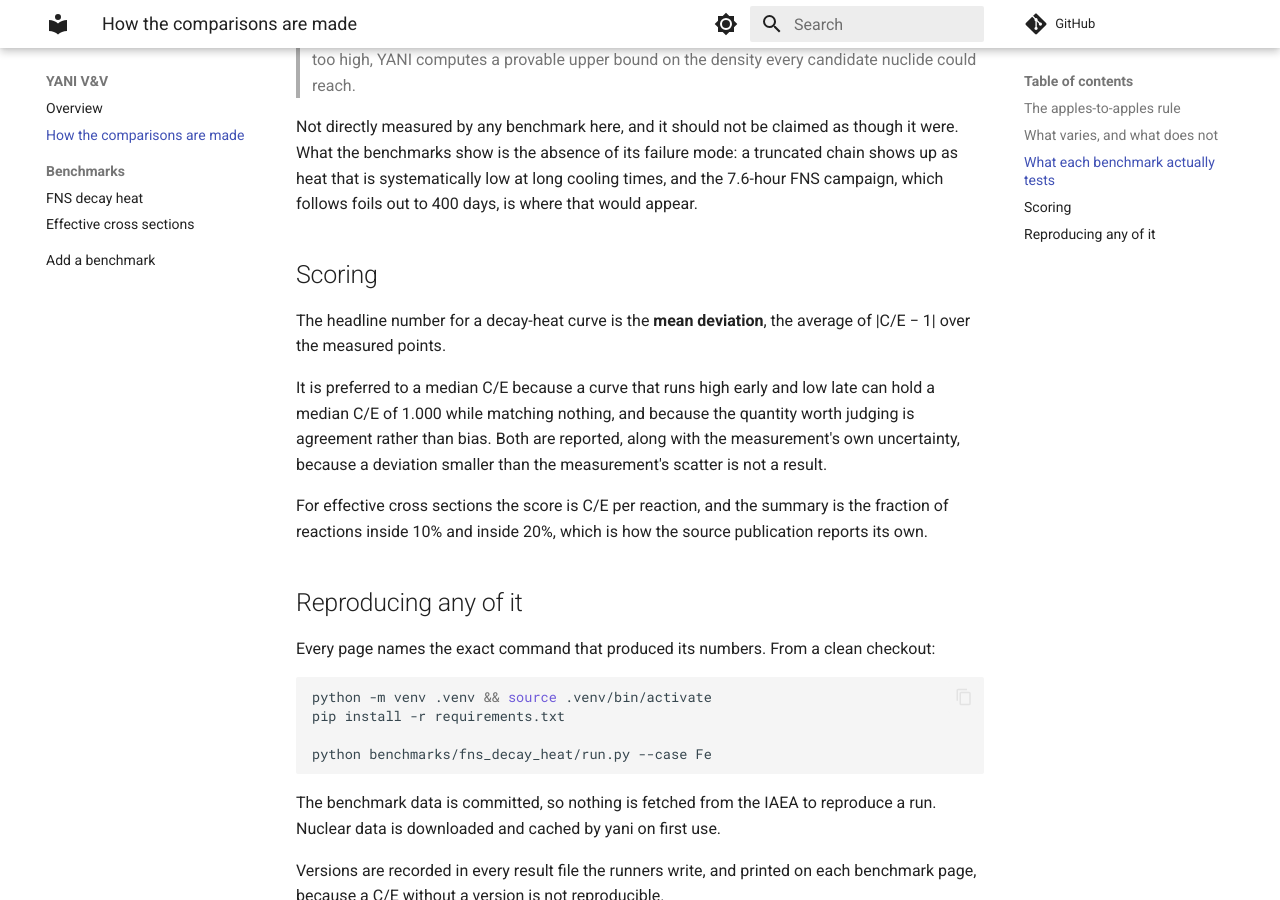
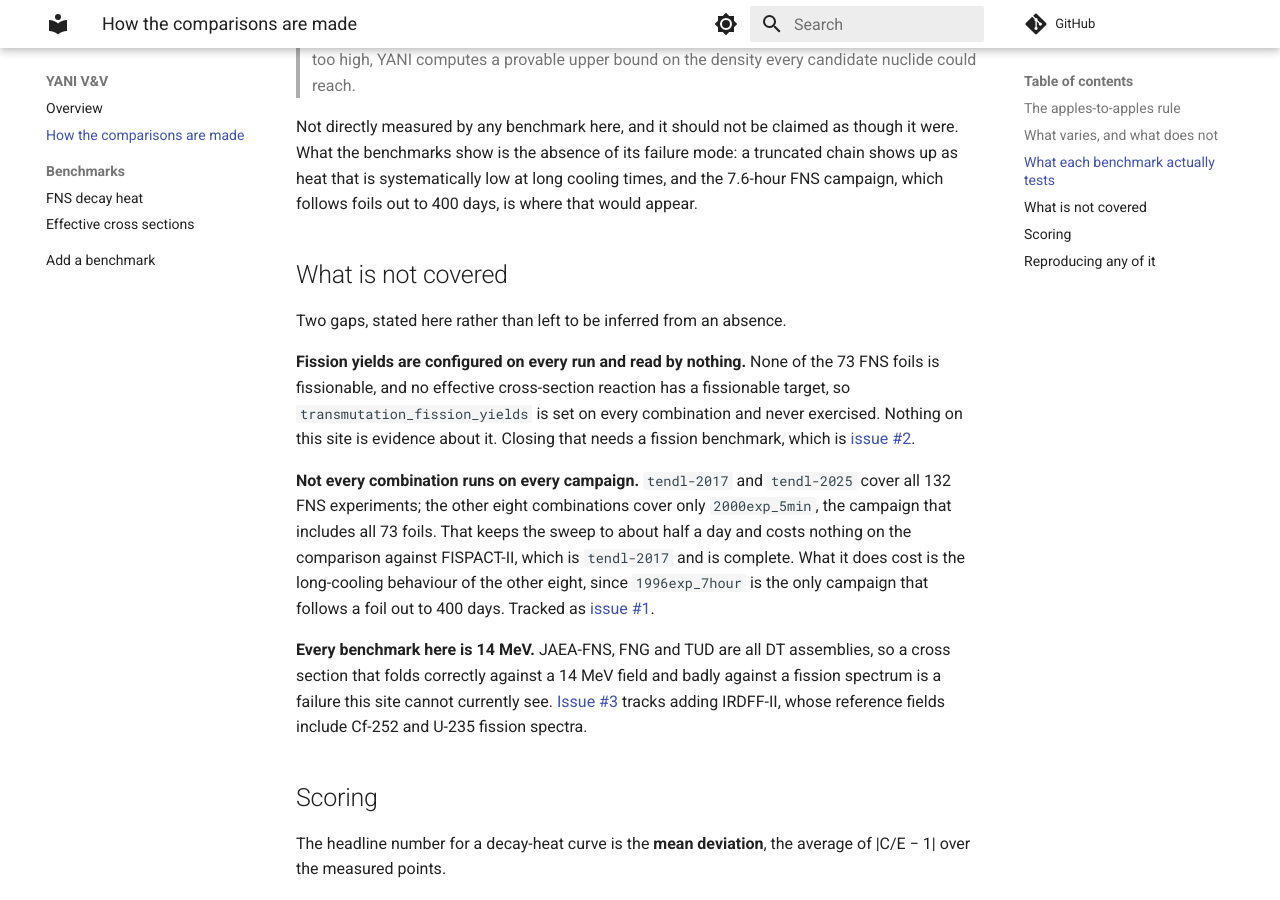
Before and after one commit to fusion-neutronics/yani-verification-and-validation, an MkDocs documentation site: the page built from docs/methodology.md, in a window 1280 px wide and 900 px high, scrolled down 2256 px. Built offline with MkDocs 1.6.1 and Material for MkDocs 9.7.7, drawn with Linux system fonts in a browser that asks for light colours; comment, search, counter and statistics services are not loaded.

Commit message:
State the site's coverage gaps on the methodology page
Three of them, written down rather than left to be inferred from an absence,
each pointing at the issue that tracks closing it.

Fission yields are the one that matters. The subsection is set on every
combination and read by nothing, because no FNS foil and no effective
cross-section target is fissionable, so nothing here is evidence about it.

The sweep also runs at two depths: tendl-2017 and tendl-2025 across all 132
experiments, the other eight combinations across the 73-foil 2000exp_5min
campaign only. That halves the compute and costs nothing on the comparison
against FISPACT-II, which is tendl-2017 and complete, but it does cost the
long-cooling behaviour of the other eight, since 1996exp_7hour is the only
campaign that follows a foil out to 400 days.

And every field on the site is a 14 MeV DT assembly, so a cross section that
folds correctly at 14 MeV and badly against a fission spectrum is a failure
none of these benchmarks can presently see.

```diff
--- a/docs/methodology.md
+++ b/docs/methodology.md
@@ -102,6 +102,33 @@ truncated chain shows up as heat that is systematically low at long cooling
 times, and the 7.6-hour FNS campaign, which follows foils out to 400 days, is
 where that would appear.
 
+## What is not covered
+
+Two gaps, stated here rather than left to be inferred from an absence.
+
+**Fission yields are configured on every run and read by nothing.** None of the
+73 FNS foils is fissionable, and no effective cross-section reaction has a
+fissionable target, so `transmutation_fission_yields` is set on every
+combination and never exercised. Nothing on this site is evidence about it.
+Closing that needs a fission benchmark, which is
+[issue #2](https://github.com/fusion-neutronics/yani-verification-and-validation/issues/2).
+
+**Not every combination runs on every campaign.** `tendl-2017` and
+`tendl-2025` cover all 132 FNS experiments; the other eight combinations cover
+only `2000exp_5min`, the campaign that includes all 73 foils. That keeps the
+sweep to about half a day and costs nothing on the comparison against
+FISPACT-II, which is `tendl-2017` and is complete. What it does cost is the
+long-cooling behaviour of the other eight, since `1996exp_7hour` is the only
+campaign that follows a foil out to 400 days. Tracked as
+[issue #1](https://github.com/fusion-neutronics/yani-verification-and-validation/issues/1).
+
+**Every benchmark here is 14 MeV.** JAEA-FNS, FNG and TUD are all DT
+assemblies, so a cross section that folds correctly against a 14 MeV field and
+badly against a fission spectrum is a failure this site cannot currently see.
+[Issue #3](https://github.com/fusion-neutronics/yani-verification-and-validation/issues/3)
+tracks adding IRDFF-II, whose reference fields include Cf-252 and U-235 fission
+spectra.
+
 ## Scoring
 
 The headline number for a decay-heat curve is the **mean deviation**, the
```
Also changed, not shown: 1 other file.
